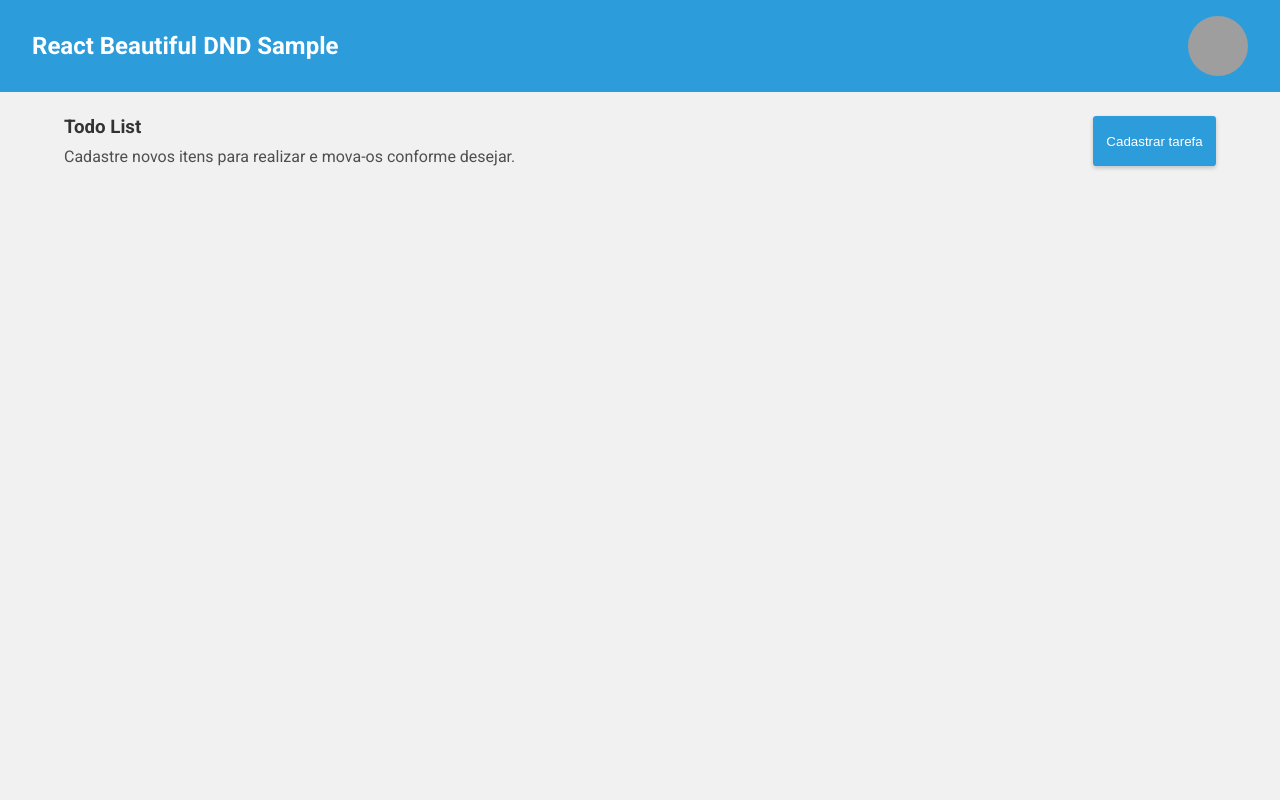
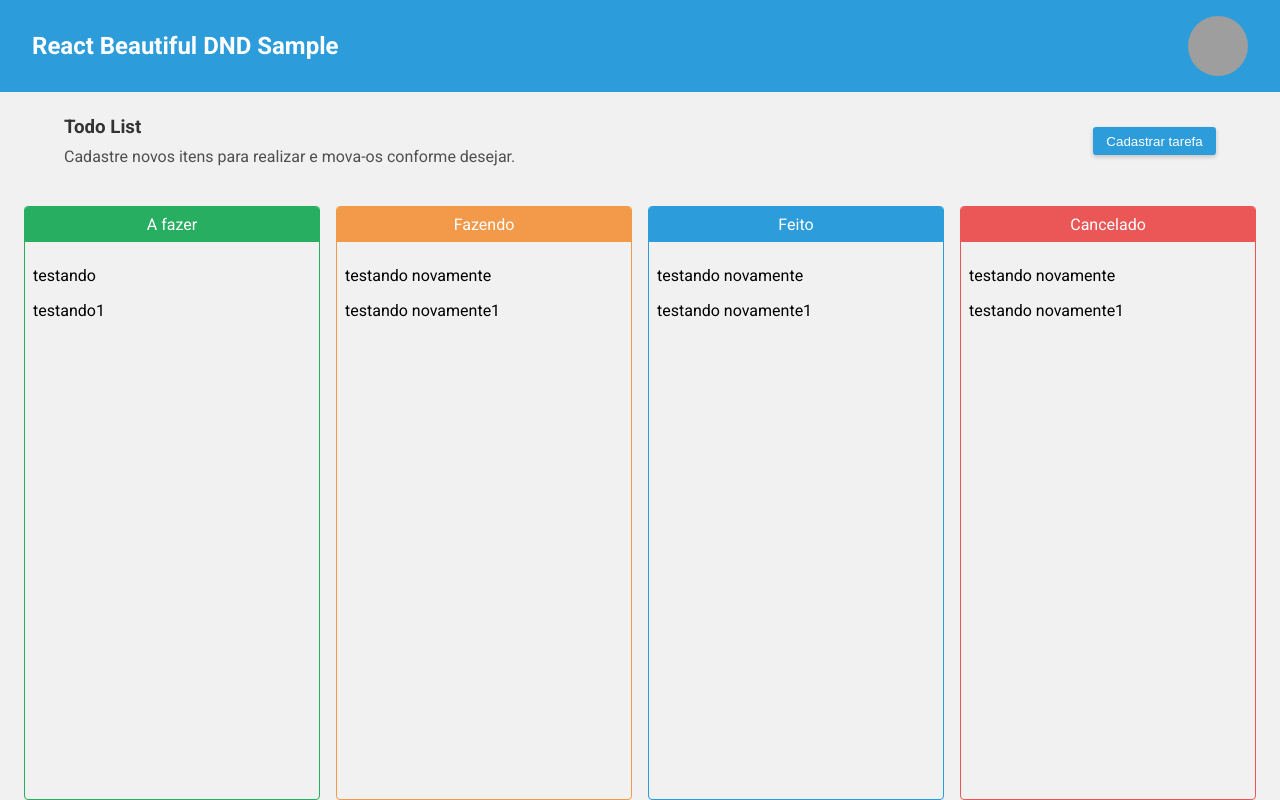
Before and after one commit to Nimbo1999/how-to-react-beautiful-dnd, a React app: page / in a window 1280 px wide. Built offline with nearby package versions, Linux system fonts and the light colour scheme; grey boxes are pictures that could not be loaded.

Commit message:
Adiciona o componente todoList

```diff
--- a/src/App.tsx
+++ b/src/App.tsx
@@ -2,6 +2,7 @@ import { FC } from 'react';
 
 import HeaderComponent from './components/HeaderComponent';
 import SectionHeader from './components/SectionHeader';
+import TodosContainer from './components/TodosContainer';
 
 const App: FC = () => (
 	<>
@@ -9,6 +10,8 @@ const App: FC = () => (
 
 		<div className="main-container">
 			<SectionHeader />
+
+			<TodosContainer />
 		</div>
 	</>
 );
--- a/src/assets/less/components/app.less
+++ b/src/assets/less/components/app.less
@@ -1,11 +1,8 @@
 .main-container {
-	margin: 24px;
+	flex: 1;
+	display: flex;
+	flex-direction: column;
+	gap: .spacing-em(2)[];
 
-	@media screen and (min-width: @break-md) {
-		margin: 24px 32px;
-	}
-
-	@media screen and (min-width: @break-lg) {
-		margin: 24px 64px;
-	}
+	overflow: hidden;
 }
--- a/src/assets/less/components/sectionHeader.less
+++ b/src/assets/less/components/sectionHeader.less
@@ -1,8 +1,15 @@
 .section-header-container {
 	display: flex;
+	align-items: center;
 	justify-content: space-between;
+	flex-wrap: wrap;
+	gap: .spacing-em(2)[];
+
+	padding: .spacing-em(3)[];
 
 	.title-and-subtitle{
+		flex: 1 0 100%;
+
 		h3 {
 			margin: 0px 0px .spacing-em(1)[];
 			color: @color-text-title;
@@ -11,6 +18,17 @@
 		span {
 			color: @color-text-paragraph;
 		}
+
+		@media screen and (min-width: @break-md) {
+			flex: 1 0 auto;
+		}
 	}
 
+	@media screen and (min-width: @break-md) {
+		padding: 24px 32px;
+	}
+
+	@media screen and (min-width: @break-lg) {
+		padding: 24px 64px;
+	}
 }
--- /dev/null
+++ b/src/assets/less/components/todos/todoList.less
@@ -0,0 +1,54 @@
+.todo-list-container {
+	flex: 1 0 150px;
+	display: flex;
+	flex-direction: column;
+	gap: .spacing-em(2)[];
+
+	border-color: @color-primary;
+	border-width: 1px;
+	border-style: solid;
+	border-radius: .spacing-em(.5)[];
+	overflow: hidden;
+
+	header {
+		display: flex;
+		justify-content: center;
+
+		padding: .spacing-em(1)[] .spacing-em(2)[];
+
+		color: @color-white;
+		background-color: @color-primary;
+	}
+
+	.todo-list-contents {
+		display: flex;
+		flex-direction: column;
+		gap: .spacing-em(2)[];
+
+		padding: .spacing-em(1)[];
+	}
+
+	&.red {
+		border-color: @color-red;
+
+		header {
+			background-color: @color-red;
+		}
+	}
+
+	&.green {
+		border-color: @color-green;
+
+		header {
+			background-color: @color-green;
+		}
+	}
+
+	&.orange {
+		border-color: @color-orange;
+
+		header {
+			background-color: @color-orange;
+		}
+	}
+}
--- /dev/null
+++ b/src/assets/less/components/todosContainer.less
@@ -0,0 +1,13 @@
+.todos-container {
+	display: flex;
+	flex: 1;
+	gap: .spacing-em(1)[];
+
+	padding: 0px .spacing-em(3)[];
+
+	overflow-x: scroll;
+
+	@media screen and (min-width: @break-md) {
+		gap: .spacing-em(2)[];
+	}
+}
--- a/src/assets/less/global/variables.less
+++ b/src/assets/less/global/variables.less
@@ -9,6 +9,9 @@
 
 @color-primary: #2D9CDB;
 @color-white: #FFFFFF;
+@color-red: #EB5757;
+@color-green: #27AE60;
+@color-orange: #F2994A;
 
 @color-text-title: #333333;
 @color-text-paragraph: #4F4F4F;
--- a/src/assets/less/main.less
+++ b/src/assets/less/main.less
@@ -10,3 +10,5 @@
 @import './components/header.less';
 @import './components/sectionHeader.less';
 @import './components/button.less';
+@import './components/todosContainer.less';
+@import './components/todos/todoList.less';
--- /dev/null
+++ b/src/components/TodosContainer.tsx
@@ -0,0 +1,17 @@
+import { FC } from 'react';
+
+import TodoList from './todos/TodoList';
+
+const TodosContainer: FC = () => (
+	<section className="todos-container">
+		<TodoList title="A fazer" todos={['testando', 'testando1']} color="green" />
+
+		<TodoList title="Fazendo" todos={['testando novamente', 'testando novamente1']} color="orange" />
+
+		<TodoList title="Feito" todos={['testando novamente', 'testando novamente1']} />
+
+		<TodoList title="Cancelado" todos={['testando novamente', 'testando novamente1']} color="red" />
+	</section>
+);
+
+export default TodosContainer;
--- /dev/null
+++ b/src/components/todos/TodoList.tsx
@@ -0,0 +1,18 @@
+import { FC, useState } from 'react';
+import { TodoListProps } from './TodoList.types';
+
+const TodoList: FC<TodoListProps> = ({ title, todos, color = 'primary' }) => {
+	const [classes] = useState(['todo-list-container', color]);
+
+	return (
+		<div className={classes.join(' ')}>
+			<header>
+				<span>{title}</span>
+			</header>
+
+			<div className="todo-list-contents">{todos && todos.map(todo => <span>{todo}</span>)}</div>
+		</div>
+	);
+};
+
+export default TodoList;
```
Also changed, not shown: src/components/todos/TodoList.types.ts (added, +7 -0 lines).
